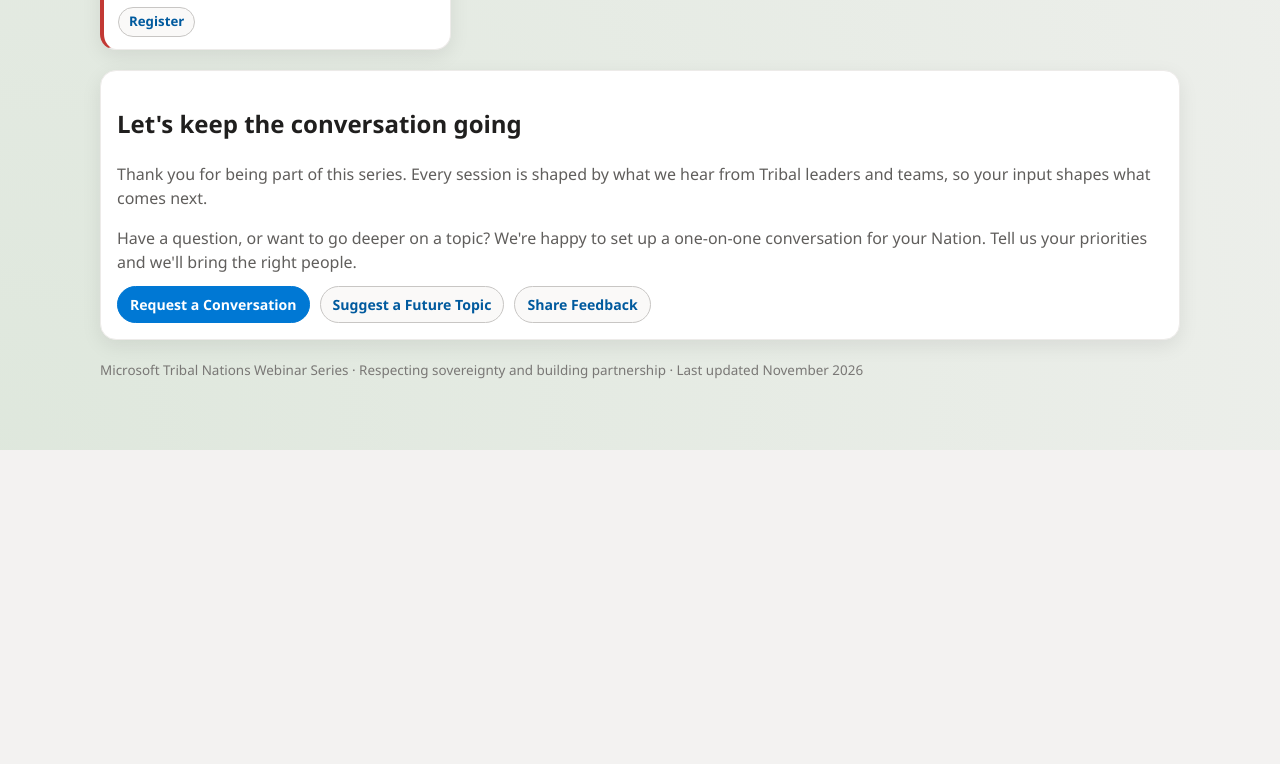
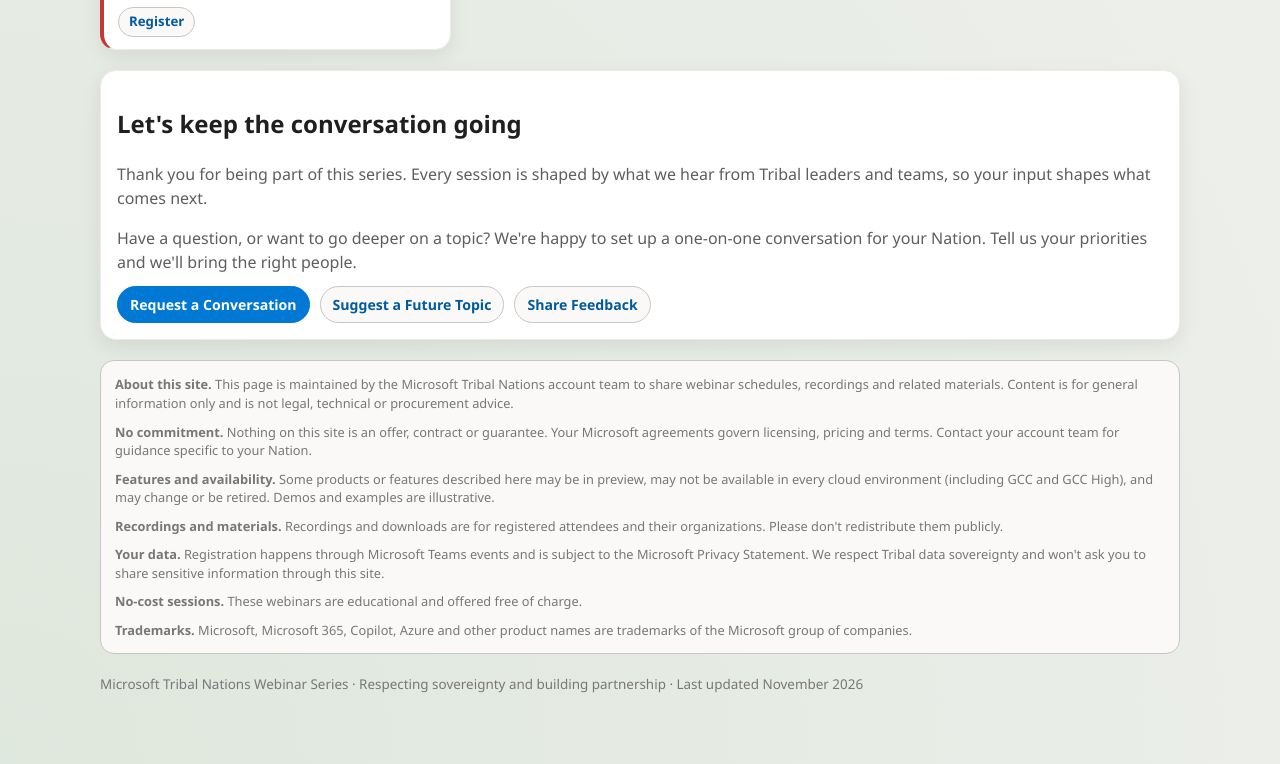
Before and after one commit to Jesstav/microsofttribalnationswebinars, a plain HTML site: page index.html in a window 1280 px wide. Shown: the part 4129-4893 px from the top of the page. Before the commit the page ends 4579 px from the top, so only its background shows below. Drawn offline with Linux system fonts and the light colour scheme.

Commit message:
Add webinar site disclaimer section

```diff
--- a/index.html
+++ b/index.html
@@ -420,6 +420,25 @@
       border-color: var(--ms-brand);
     }
 
+    .disclaimer-box {
+      margin-top: 20px;
+      border-radius: 14px;
+      border: 1px solid var(--ms-border-strong);
+      background: var(--ms-surface-soft);
+      padding: 14px;
+      font-size: 0.8rem;
+      color: var(--ms-text-soft);
+      line-height: 1.45;
+    }
+
+    .disclaimer-box p {
+      margin: 0;
+    }
+
+    .disclaimer-box p + p {
+      margin-top: 10px;
+    }
+
     .footer {
       margin-top: 20px;
       color: var(--ms-text-soft);
@@ -519,6 +538,16 @@
         <a class="btn secondary" href="https://forms.cloud.microsoft/r/CCcGJSMYmF" target="_blank" rel="noopener noreferrer">Suggest a Future Topic</a>
         <a class="btn secondary" href="https://forms.cloud.microsoft/r/CCcGJSMYmF" target="_blank" rel="noopener noreferrer">Share Feedback</a>
       </div>
+    </section>
+
+    <section class="disclaimer-box" aria-label="Site disclaimer">
+      <p><strong>About this site.</strong> This page is maintained by the Microsoft Tribal Nations account team to share webinar schedules, recordings and related materials. Content is for general information only and is not legal, technical or procurement advice.</p>
+      <p><strong>No commitment.</strong> Nothing on this site is an offer, contract or guarantee. Your Microsoft agreements govern licensing, pricing and terms. Contact your account team for guidance specific to your Nation.</p>
+      <p><strong>Features and availability.</strong> Some products or features described here may be in preview, may not be available in every cloud environment (including GCC and GCC High), and may change or be retired. Demos and examples are illustrative.</p>
+      <p><strong>Recordings and materials.</strong> Recordings and downloads are for registered attendees and their organizations. Please don't redistribute them publicly.</p>
+      <p><strong>Your data.</strong> Registration happens through Microsoft Teams events and is subject to the Microsoft Privacy Statement. We respect Tribal data sovereignty and won't ask you to share sensitive information through this site.</p>
+      <p><strong>No-cost sessions.</strong> These webinars are educational and offered free of charge.</p>
+      <p><strong>Trademarks.</strong> Microsoft, Microsoft 365, Copilot, Azure and other product names are trademarks of the Microsoft group of companies.</p>
     </section>
 
     <p class="footer">
```
